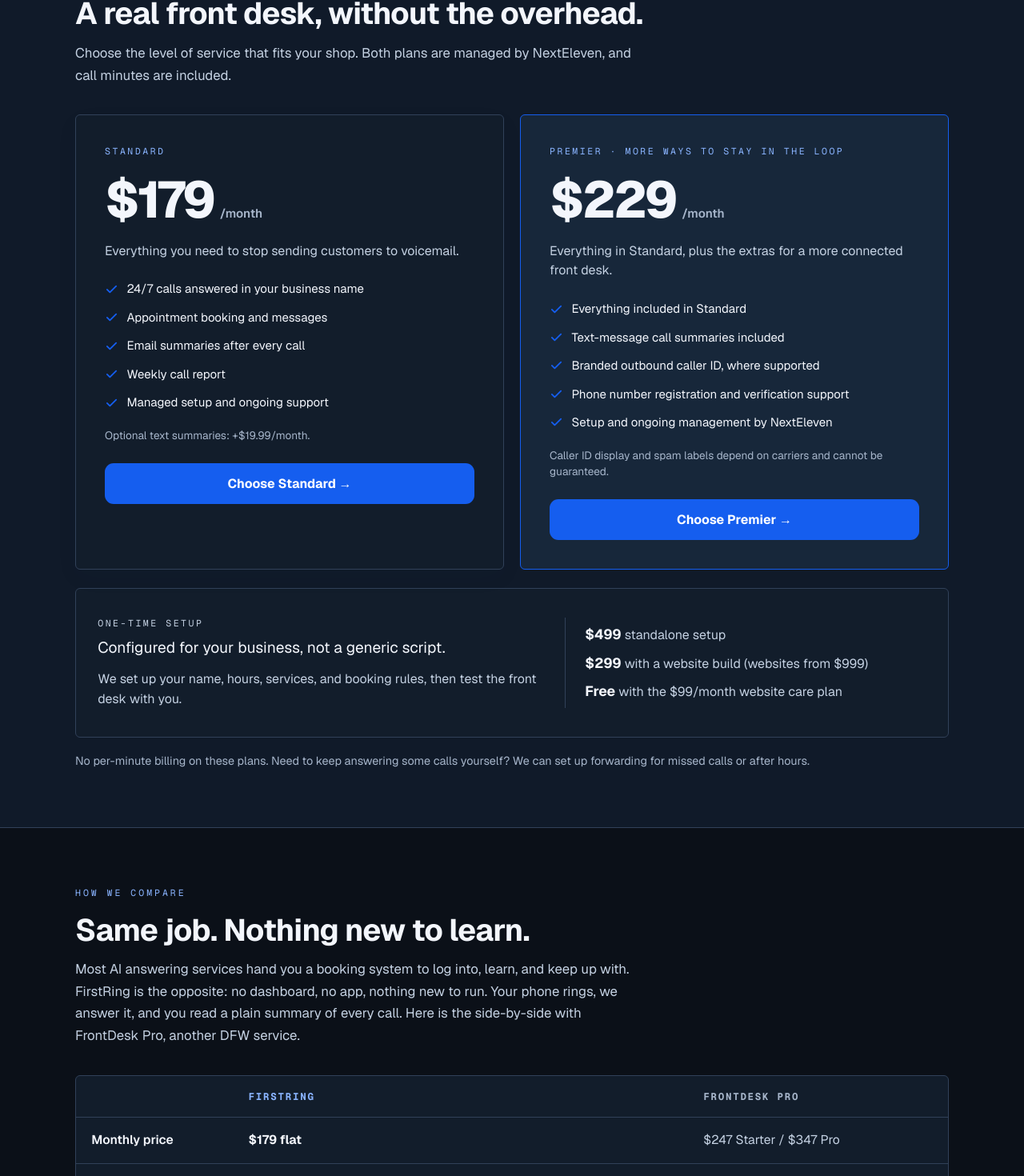
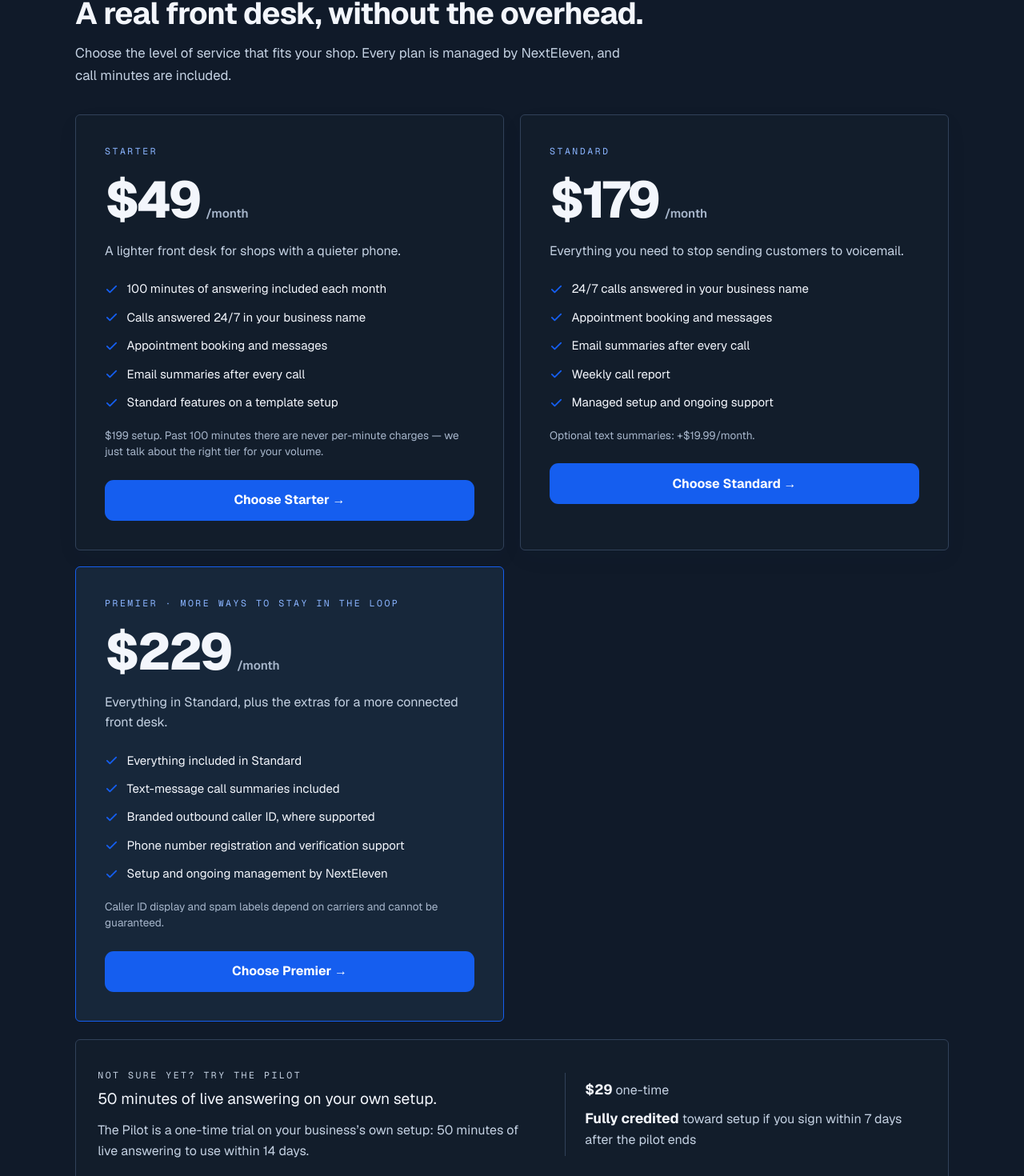
Before and after one commit to seanebones-lang/nexteleven-web, a Next.js app: page /frontdesk in a window 1280 px wide. Shown: the part 5044-6514 px from the top of the page at 80% size. Built offline with nearby package versions, Linux system fonts and the light colour scheme.

Commit message:
FirstRing: add Starter ($49) and Pilot ($29) rungs plus locked fine print to /frontdesk; add FirstRing service terms to /terms

```diff
--- a/src/app/frontdesk/page.tsx
+++ b/src/app/frontdesk/page.tsx
@@ -578,8 +578,22 @@ export default function FrontDeskPage() {
         <div className={styles.wrap}>
           <p className={styles.kicker}>SIMPLE, TRANSPARENT PRICING</p>
           <h2 className={styles.sectionTitle}>A real front desk, without the overhead.</h2>
-          <p className={styles.sectionLede}>Choose the level of service that fits your shop. Both plans are managed by NextEleven, and call minutes are included.</p>
+          <p className={styles.sectionLede}>Choose the level of service that fits your shop. Every plan is managed by NextEleven, and call minutes are included.</p>
           <div className={styles.priceGrid}>
+            <article className={styles.priceCard}>
+              <p className={styles.priceName}>STARTER</p>
+              <p className={styles.priceBig}>$49<span>/month</span></p>
+              <p className={styles.planIntro}>A lighter front desk for shops with a quieter phone.</p>
+              <ul className={styles.planFeatures}>
+                <li><CheckIcon /> 100 minutes of answering included each month</li>
+                <li><CheckIcon /> Calls answered 24/7 in your business name</li>
+                <li><CheckIcon /> Appointment booking and messages</li>
+                <li><CheckIcon /> Email summaries after every call</li>
+                <li><CheckIcon /> Standard features on a template setup</li>
+              </ul>
+              <p className={styles.planFootnote}>$199 setup. Past 100 minutes there are never per-minute charges — we just talk about the right tier for your volume.</p>
+              <a className={styles.planCta} href="#setup">Choose Starter →</a>
+            </article>
             <article className={styles.priceCard}>
               <p className={styles.priceName}>STANDARD</p>
               <p className={styles.priceBig}>$179<span>/month</span></p>
@@ -611,6 +625,17 @@ export default function FrontDeskPage() {
           </div>
           <div className={styles.setupFees}>
             <div>
+              <p className={styles.audioLabel}>NOT SURE YET? TRY THE PILOT</p>
+              <h3>50 minutes of live answering on your own setup.</h3>
+              <p>The Pilot is a one-time trial on your business&rsquo;s own setup: 50 minutes of live answering to use within 14 days.</p>
+            </div>
+            <div className={styles.setupFeeOptions}>
+              <p><strong>$29</strong> one-time</p>
+              <p><strong>Fully credited</strong> toward setup if you sign within 7 days after the pilot ends</p>
+            </div>
+          </div>
+          <div className={styles.setupFees}>
+            <div>
               <p className={styles.audioLabel}>ONE-TIME SETUP</p>
               <h3>Configured for your business, not a generic script.</h3>
               <p>We set up your name, hours, services, and booking rules, then test the front desk with you.</p>
@@ -622,6 +647,7 @@ export default function FrontDeskPage() {
             </div>
           </div>
           <p className={styles.pricingNote}>No per-minute billing on these plans. Need to keep answering some calls yourself? We can set up forwarding for missed calls or after hours.</p>
+          <p className={styles.pricingNote}>Fine print: unlimited answering for normal business use under a fair-use budget (~750 min/mo; Starter includes 100 min). No per-minute charges, ever, and nobody gets cut off mid-call. Nothing for you to set up or maintain — no dashboard, we handle everything. Service runs on carrier and provider networks; outages on their side can pause answering until they restore it.</p>
         </div>
       </section>
 
```
Also changed, not shown: src/app/terms/page.tsx (+1 -1 lines).
